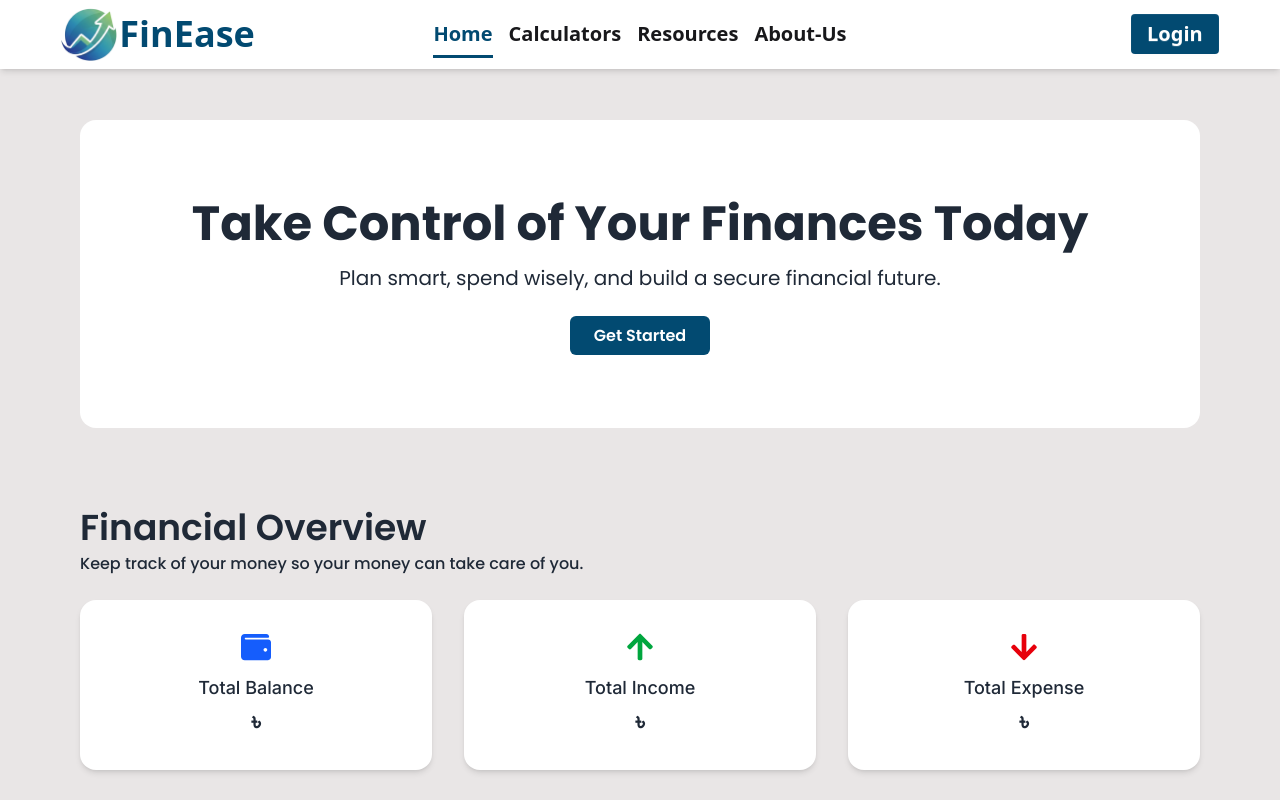
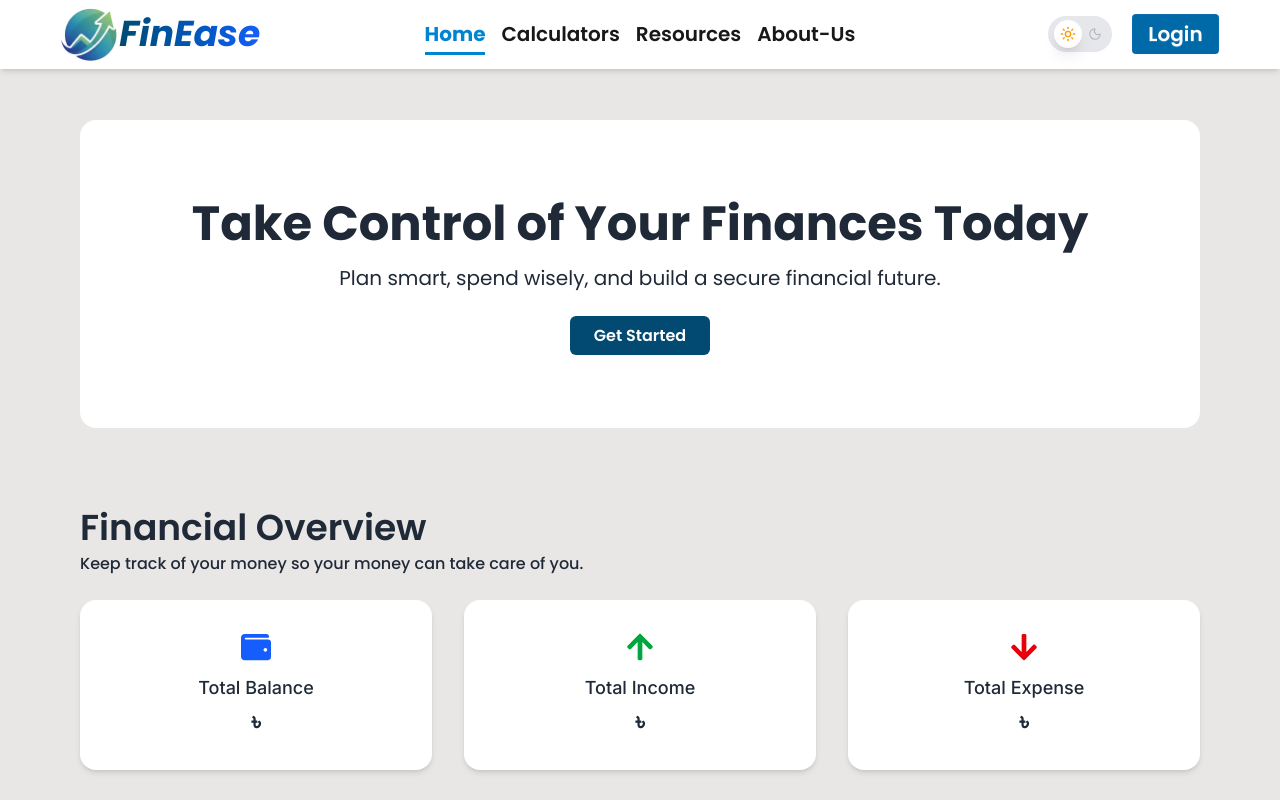
Before and after one commit to mahadi40011/FinEase-Client-Side, a React (Vite) app: page / in a window 1280 px wide. Shown: the top 800 px of the page. Built offline with nearby package versions, Linux system fonts and the light colour scheme; no server answers.

Commit message:
theme toggole button design change, some other component update

```diff
--- a/index.html
+++ b/index.html
@@ -6,7 +6,7 @@
     <meta name="viewport" content="width=device-width, initial-scale=1.0" />
     <title>FinEase</title>
   </head>
-  <body class="bg-app-100">
+  <body class="bg-app-100 transition-colors duration-300">
     <div id="root"></div>
     <script type="module" src="/src/main.jsx"></script>
     <script>
--- a/src/components/Buttons/ThemeToggleButton.jsx
+++ b/src/components/Buttons/ThemeToggleButton.jsx
@@ -1,3 +1,4 @@
+import { Moon, Sun } from "lucide-react";
 import React, { useEffect, useState } from "react";
 
 export default function ThemeToggleButton() {
@@ -26,10 +27,37 @@ export default function ThemeToggleButton() {
 
   return (
     <button
-      onClick={() => setDarkMode((prev) => !prev)}
-      className="text-natural px-4 py-2 rounded-lg bg-gray-200"
+      onClick={() => setDarkMode(!darkMode)}
+      className="group relative inline-flex h-9 w-16 items-center rounded-full bg-gray-200 dark:bg-gray-800 transition-colors duration-300 focus:outline-none border-2 border-transparent hover:border-sky-500/30"
     >
-      {darkMode ? "light mode" : "dark mode"}
+      {/* Moving Circle */}
+      <span
+        className={`${
+          darkMode ? "translate-x-8 bg-gray-900" : "translate-x-1 bg-white"
+        } flex h-7 w-7 transform items-center justify-center rounded-full transition duration-500 ease-in-out shadow-lg`}
+      >
+        {darkMode ? (
+          <Moon size={16} className="text-sky-400" />
+        ) : (
+          <Sun size={16} className="text-amber-500" />
+        )}
+      </span>
+
+      {/* Static Background Icons */}
+      <div className="absolute inset-0 flex h-full w-full items-center justify-between px-2 text-xs">
+        <Sun
+          size={14}
+          className={`${
+            darkMode ? "opacity-40 text-gray-400" : "opacity-0"
+          } transition-opacity`}
+        />
+        <Moon
+          size={14}
+          className={`${
+            darkMode ? "opacity-0" : "opacity-40 text-gray-500"
+          } transition-opacity`}
+        />
+      </div>
     </button>
   );
 }
--- a/src/components/Shared/Navbar/Navbar.jsx
+++ b/src/components/Shared/Navbar/Navbar.jsx
@@ -39,7 +39,7 @@ const Navbar = () => {
   };
 
   return (
-    <div className="fixed top-0 z-50 w-full bg-app-200 shadow-md">
+    <div className="fixed top-0 z-50 w-full bg-app-200 font-poppins shadow-md">
       <div className="container ">
         <div className="responsive-container navbar ">
           <div className="navbar-start flex justify-start items-center">
@@ -49,22 +49,23 @@ const Navbar = () => {
               </div>
               <ul
                 tabIndex="-1"
-                className="menu menu-sm dropdown-content bg-gray-500 rounded-b-2xl z-1 mt-4 w-32 p-2"
+                className="menu menu-sm dropdown-content bg-[#161925] text-white dark:bg-white dark:text-gray-800 rounded-b-2xl z-1 mt-4 w-32 p-2"
               >
                 {navItem}
               </ul>
             </div>
             <div className="flex items-center gap-0.5">
               <img className="w-10 sm:w-14 " src={logo} alt="" />
-              <span className="text-4xl text-sky-900 font-semibold hidden sm:block">
+              <h1 className="text-4xl font-bold bg-linear-to-r from-sky-900 to-blue-600 bg-clip-text text-transparent italic">
                 FinEase
-              </span>
+              </h1>
             </div>
           </div>
           <div className="navbar-center hidden lg:flex">
             <ul className="flex gap-4">{navItem}</ul>
           </div>
-          <div className="navbar-end">
+          <div className="navbar-end space-x-3">
+            <ThemeToggleButton />
             {loading ? (
               <FadeLoader height={15} margin={3} color="#05545c" />
             ) : user ? (
@@ -80,7 +81,7 @@ const Navbar = () => {
                   </div>
                   <div
                     tabIndex="-1"
-                    className="dropdown-content menu text-start bg-base-100 rounded-box z-1 w-64 space-y-2 p-4 shadow-sm"
+                    className="dropdown-content menu bg-app-200 text-start rounded-box z-1 w-64 space-y-2 p-4 shadow-sm"
                   >
                     <div className="mb-4 ">
                       <h1 className="text-lg font-semibold">
@@ -88,18 +89,16 @@ const Navbar = () => {
                       </h1>
                       <p className="text-base">{user?.email}</p>
                     </div>
-                      <ThemeToggleButton />
-
 
                     <Link
                       to={"/profile"}
-                      className="btn btn-sm sm:btn-md bg-sky-900 border-none text-white font-base sm:font-semibold text-lg sm:text-xl"
+                      className="btn btn-sm sm:btn-md bg-sky-700 hover:bg-sky-900 transition duration-200 border-none text-white font-base sm:font-semibold text-lg sm:text-xl"
                     >
                       Profile
                     </Link>
                     <button
                       onClick={handleLogOut}
-                      className="btn btn-sm sm:btn-md bg-sky-900 border-none text-white font-base sm:font-semibold text-lg sm:text-xl"
+                      className="btn btn-sm sm:btn-md bg-sky-700 hover:bg-sky-900 transition duration-200 border-none text-white font-base sm:font-semibold text-lg sm:text-xl"
                     >
                       Log Out
                     </button>
@@ -109,7 +108,7 @@ const Navbar = () => {
             ) : (
               <Link
                 to={"/auth/login"}
-                className="btn btn-sm sm:btn-md bg-sky-900 hover:bg-sky-700 transition duration-200 border-none text-white font-base sm:font-semibold text-lg sm:text-xl ml-2"
+                className="btn btn-sm sm:btn-md bg-sky-700 hover:bg-sky-900 transition duration-200 border-none text-white font-base sm:font-semibold text-lg sm:text-xl ml-2"
               >
                 Login
               </Link>
--- a/src/index.css
+++ b/src/index.css
@@ -24,9 +24,9 @@
 }
 
 .dark {
-  --bg-app-100: rgb(36, 38, 45);
-  --bg-app-200: rgb(22, 25, 37);
-  --text-natural: rgb(214, 212, 212);
+  --bg-app-100: #24262d;
+  --bg-app-200: #161925;
+  --text-natural: #d6d4d4;
 }
 
 .container {
@@ -38,5 +38,5 @@
 }
 
 .navbar a.active {
-  @apply border-b-2 md:border-b-3 pb-2 border-sky-900 text-sky-900 font-bold;
+  @apply border-b-2 md:border-b-3 pb-1 border-sky-600 text-sky-600 font-bold;
 }
```
Also changed, not shown: public/FinEase-logo.png.
